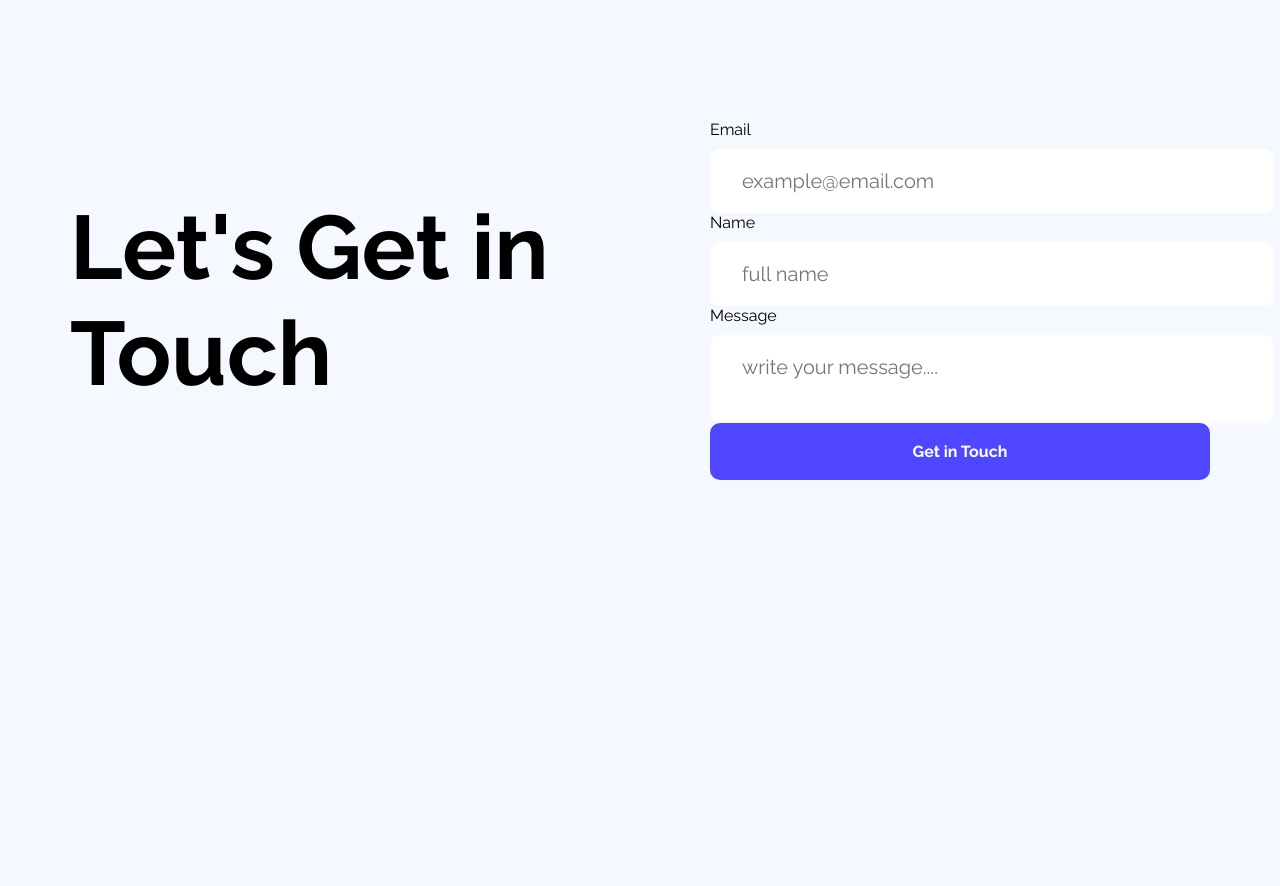
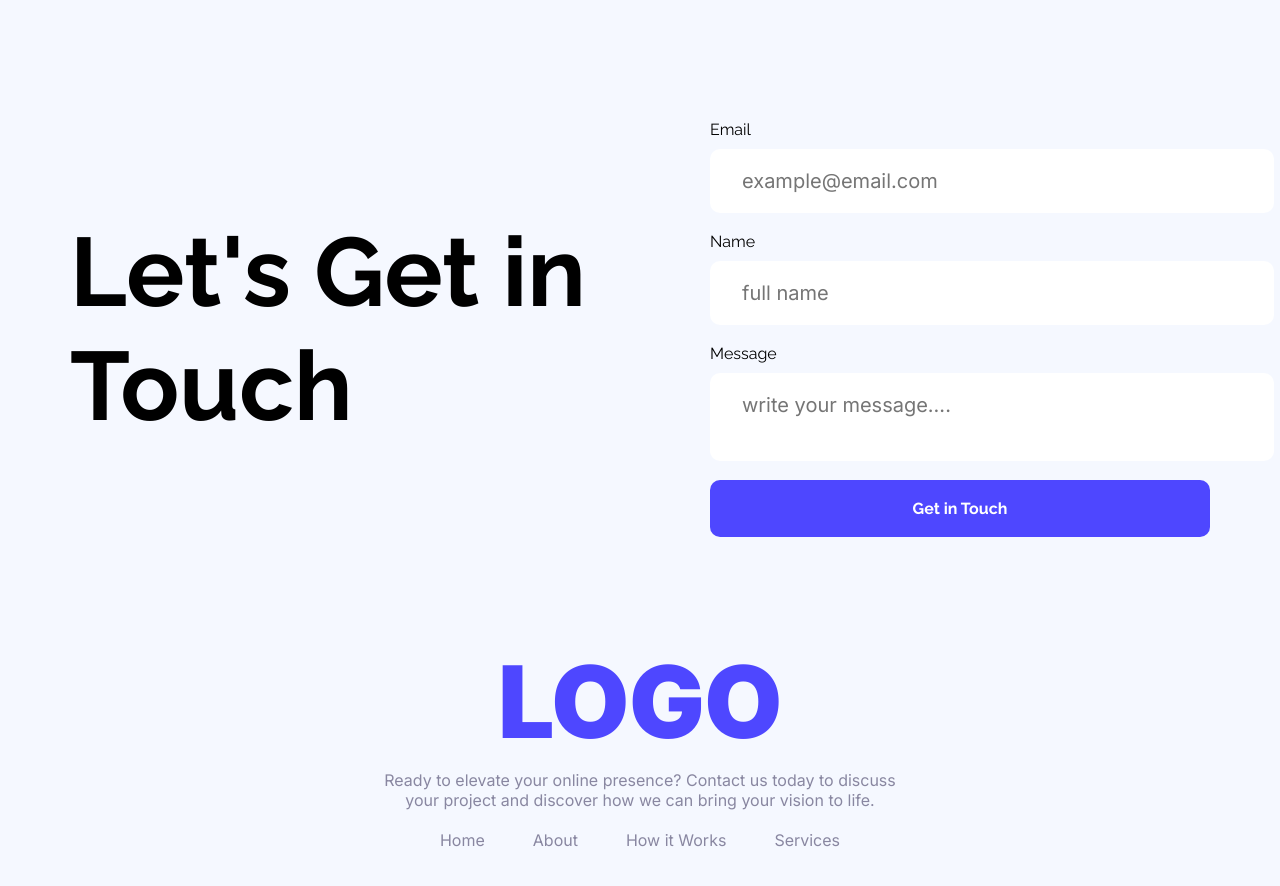
Before and after one commit to Alamin6556/assignment-1, a plain HTML site: page index.html in a window 1280 px wide. Shown: the part 1580-2466 px from the top of the page. Before the commit the page ends 2074 px from the top, so only its background shows below. Drawn offline with Linux system fonts and the light colour scheme.

Commit message:
added footer section

```diff
--- a/index.html
+++ b/index.html
@@ -7,7 +7,7 @@
     <link rel="preconnect" href="https://fonts.googleapis.com" />
     <link rel="preconnect" href="https://fonts.gstatic.com" crossorigin />
     <link
-      href="https://fonts.googleapis.com/css2?family=Inter:ital,opsz,wght@0,14..32,100..900;1,14..32,100..900&family=Raleway:ital,wght@0,100..900;1,100..900&display=swap"
+      href="https://fonts.googleapis.com/css2?family=Inter:ital,opsz,wght@0,14..32,100..900;1,14..32,100..900&family=Raleway:ital,wght@0,100..900;1,100..900&family=Work+Sans:ital,wght@0,100..900;1,100..900&display=swap"
       rel="stylesheet"
     />
     <link rel="stylesheet" href="styles.css" />
@@ -96,6 +96,22 @@
         </div>
       </section>
     </main>
-    <footer></footer>
+    <footer class="footer">
+      <div class="footer-content">
+        <div class="brand-info">
+          <div class="brand-logo">LOGO</div>
+          <div class="brand-description">
+            Ready to elevate your online presence? Contact us today to discuss
+            your project and discover how we can bring your vision to life.
+          </div>
+          <ul class="footer-nav-items">
+            <li><a href="">Home</a></li>
+            <li><a href="">About</a></li>
+            <li><a href="">How it Works</a></li>
+            <li><a href="">Services</a></li>
+          </ul>
+        </div>
+      </div>
+    </footer>
   </body>
 </html>
--- a/styles.css
+++ b/styles.css
@@ -48,6 +48,10 @@ main {
   font-optical-sizing: auto;
 }
 
+.work-sans-font {
+  font-family: "Work Sans", sans-serif;
+  font-optical-sizing: auto;
+}
 .logo {
   font-size: 34px;
   font-weight: 900;
@@ -135,10 +139,10 @@ main {
   display: flex;
   justify-content: space-between;
   align-items: center;
-  gap: 100px;
+  gap: auto;
 }
 .form-description {
-  font-size: 90px;
+  font-size: 97px;
   font-weight: 700;
   color: #000000;
   width: 528px;
@@ -155,6 +159,7 @@ main {
   display: flex;
   flex-direction: column;
   gap: 10px;
+  margin-bottom: 19px;
 }
 
 .form-button {
@@ -182,3 +187,51 @@ textarea {
   color: rgba(0, 0, 0, 0.5);
   resize: none;
 }
+input,
+textarea::placeholder {
+  font-family: "Inter", sans-serif;
+}
+.brand-logo {
+  font-size: 100px;
+  font-weight: 900;
+  color: #4e47ff;
+  font-family: "Inter", sans-serif;
+  font-optical-sizing: auto;
+  margin-bottom: 8px;
+}
+.brand-description {
+  font-family: "Inter", sans-serif;
+  font-optical-sizing: auto;
+  color: #8987a1;
+  font-size: 16;
+  text-align: center;
+}
+.footer-nav-items li a {
+  font-family: "Inter", sans-serif;
+  font-optical-sizing: auto;
+  color: #8987a1;
+  font-size: 16;
+  text-decoration: none;
+}
+.footer-nav-items li {
+  list-style: none;
+}
+
+.footer-nav-items {
+  display: flex;
+  align-items: center;
+  gap: 48px;
+  margin-top: 20px;
+}
+.footer-content {
+  max-width: 531px;
+  margin: 104px auto;
+  display: flex;
+  flex-direction: column;
+  align-items: center;
+}
+.brand-info {
+  display: flex;
+  flex-direction: column;
+  align-items: center;
+}
```
